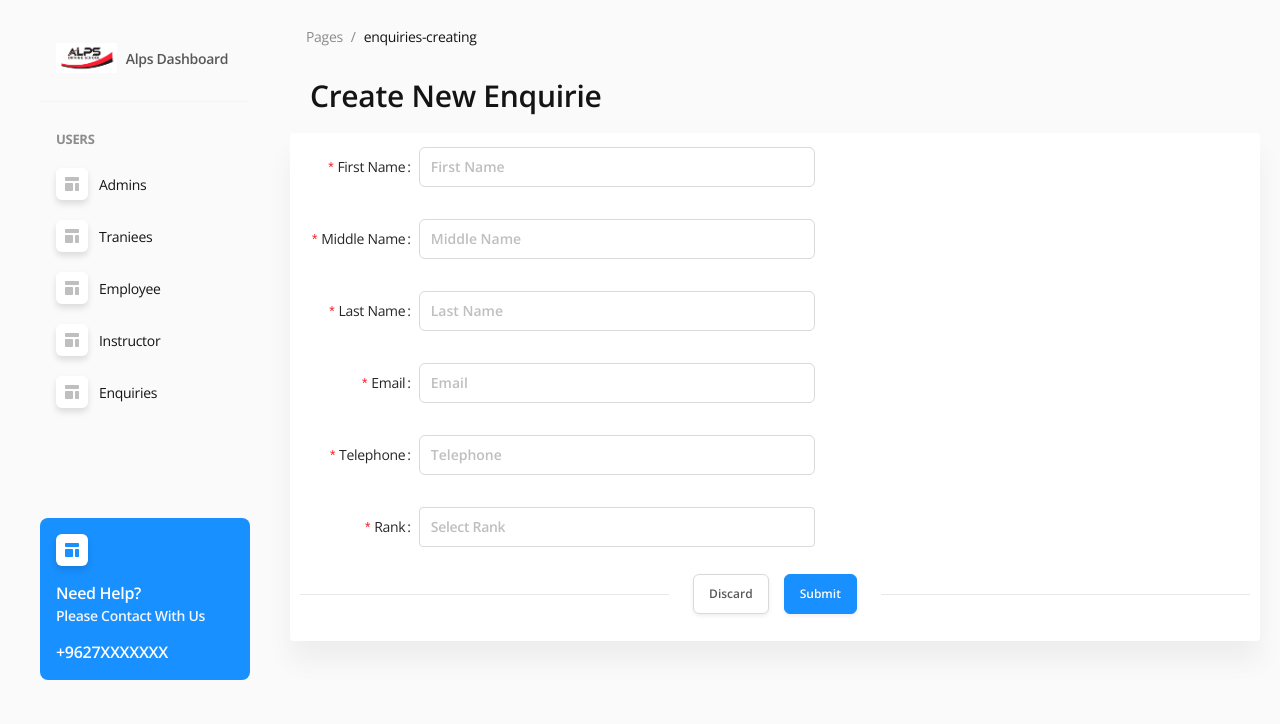
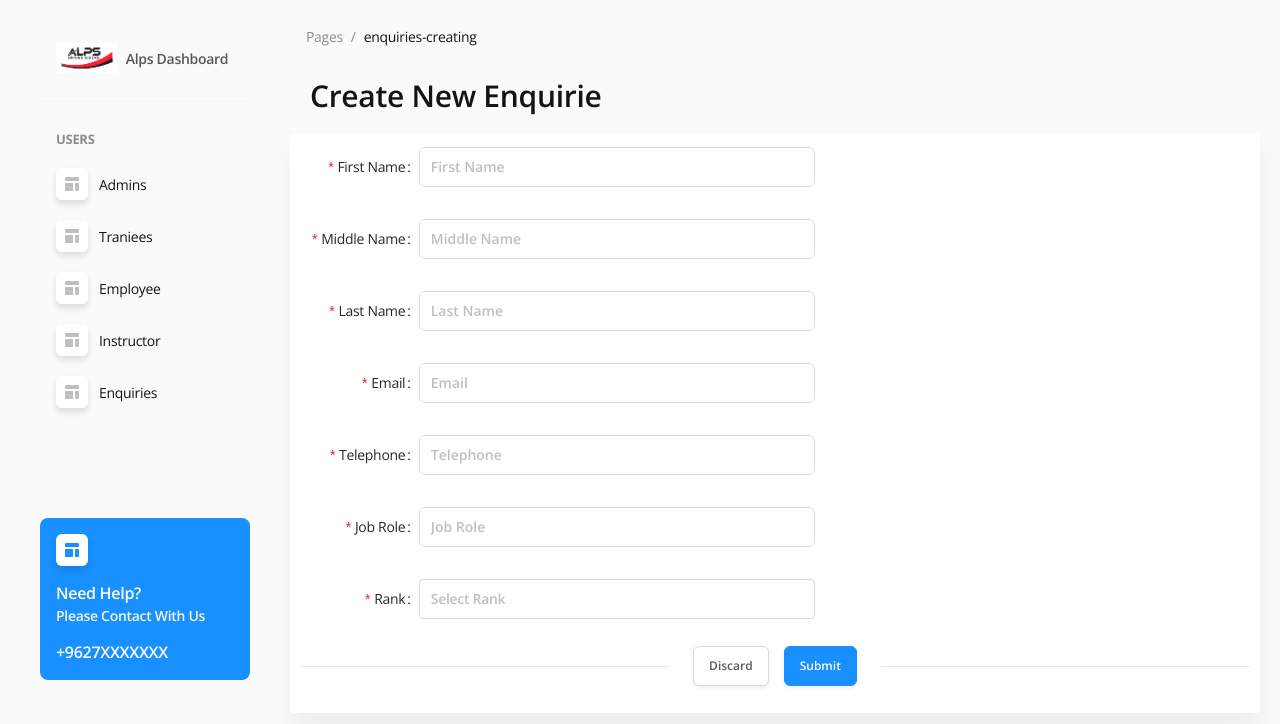
Before and after one commit to AliAlaqrabawi2/alps-driving, a Vue app: page /enquiries-creating in a window 1280 px wide. Shown: the top 724 px of the page. Built offline with nearby package versions, Linux system fonts and the light colour scheme; sample sign-in values are in the browser's storage.

Commit message:
add job role

```diff
--- a/src/views/enquirie/EnquirieCreating.vue
+++ b/src/views/enquirie/EnquirieCreating.vue
@@ -39,6 +39,12 @@
         <a-input
             placeholder='Telephone'
             v-decorator="['phoneNumber', { rules: [{ required: true, message:'Please input Telephone' }] }]"
+        />
+      </a-form-item>
+      <a-form-item label="Job Role" >
+        <a-input
+            placeholder='Job Role'
+            v-decorator="['jobRole', { rules: [{ required: true, message:'Please input job role' }] }]"
         />
       </a-form-item>
 
--- a/src/views/enquirie/EnquirieEditing.vue
+++ b/src/views/enquirie/EnquirieEditing.vue
@@ -70,6 +70,17 @@
         "
         />
       </a-form-model-item>
+      <a-form-model-item ref="jobRole" label="Job Role" prop="jobRole"  >
+        <a-input
+            placeholder="Job Role"
+            v-model="enquirie.jobRole"
+            @blur="
+          () => {
+            $refs.lastName.onFieldBlur();
+          }
+        "
+        />
+      </a-form-model-item>
 
       <a-form-item label="Rank" prop="rank">
         <a-select
@@ -125,6 +136,9 @@ export default {
         telephone: [
           { required: true, message: 'Please input telephone', trigger: 'blur' },
         ],
+        jobRole: [
+          { required: true, message: 'Please input Job Role', trigger: 'blur' },
+        ],
         rank: [
           { required: true, message: 'Please select rank', trigger: 'blur' },
         ],
```
